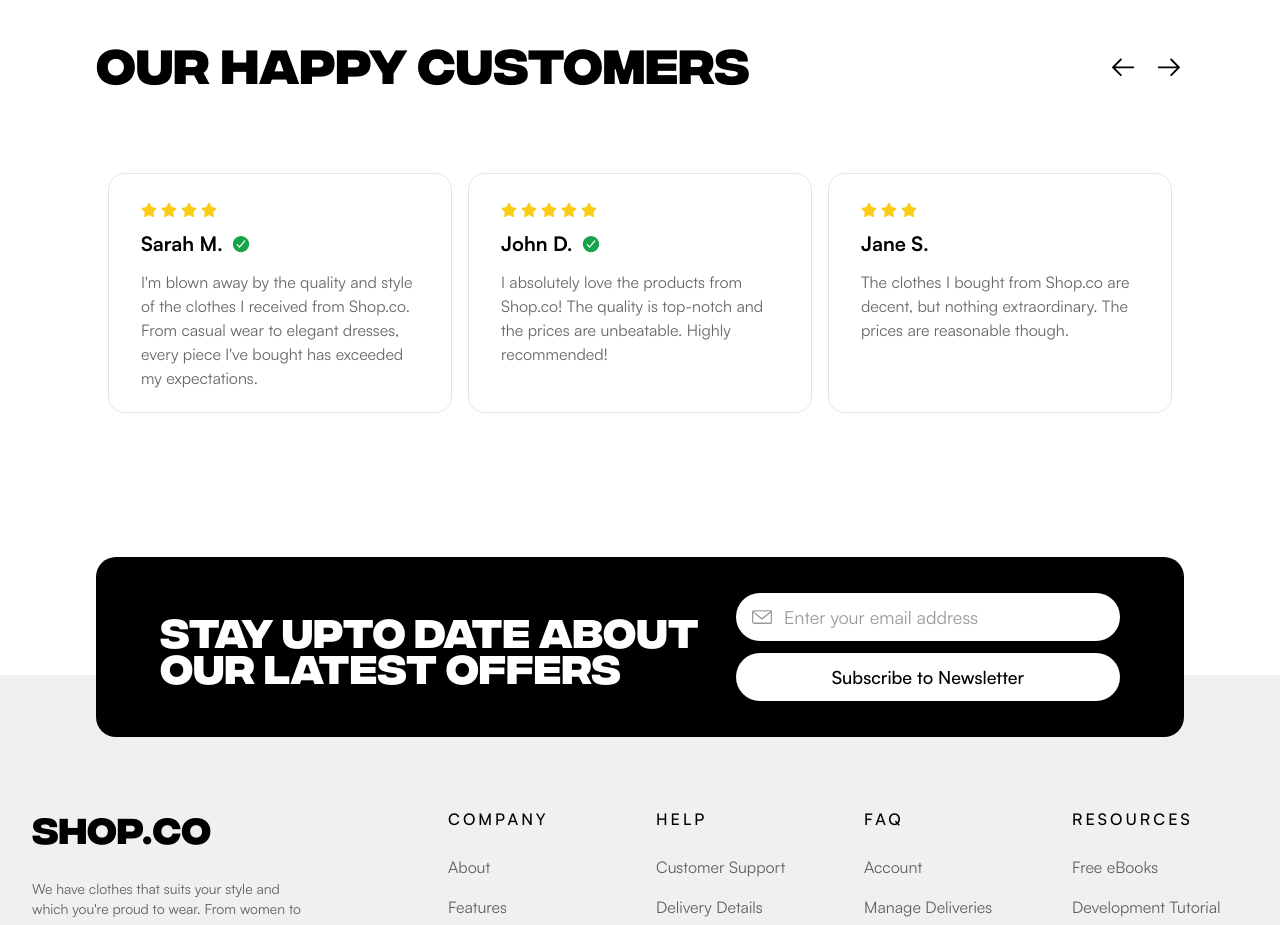
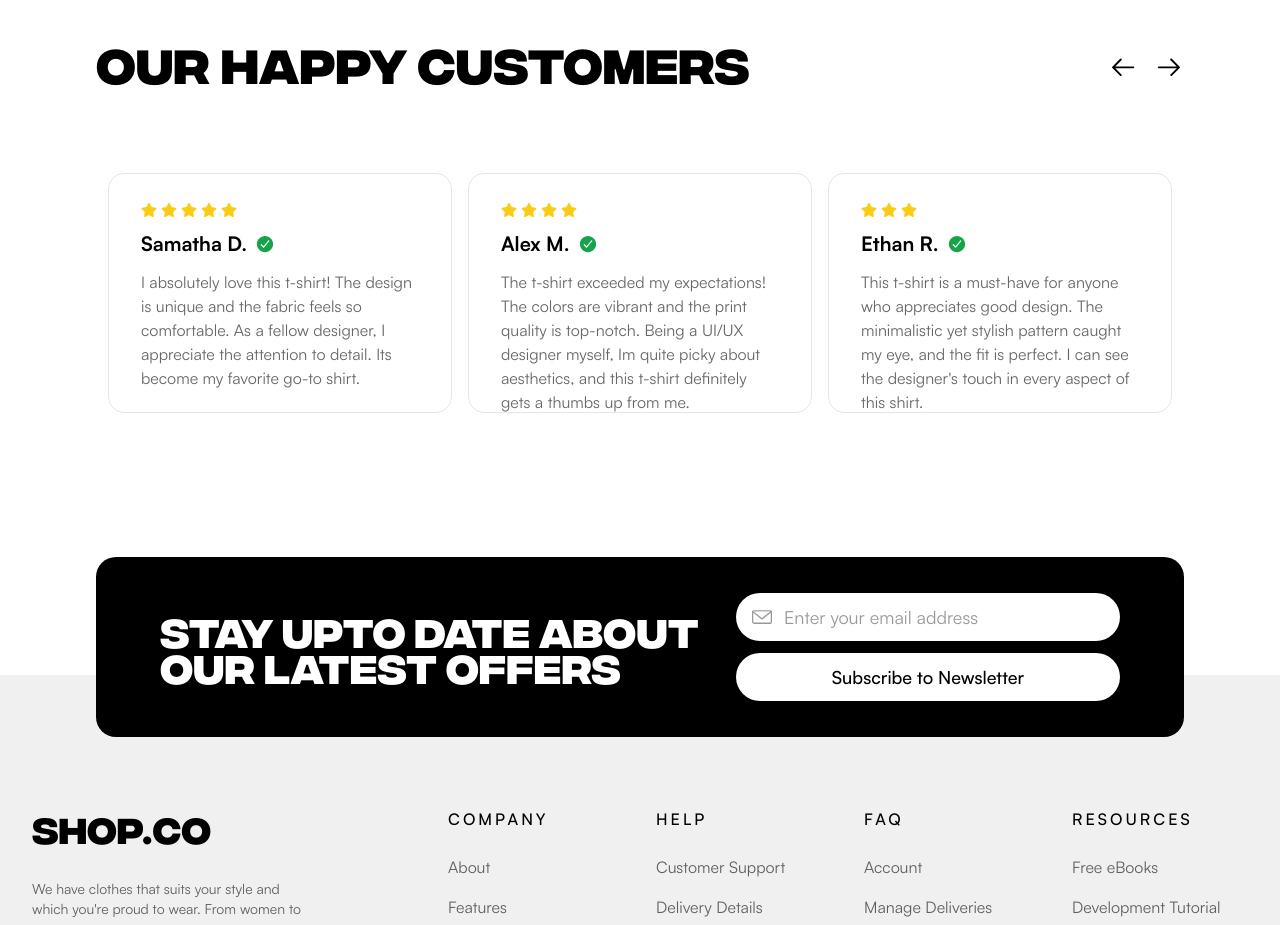
Before and after one commit to WebDev-MAP/E-Commerce, a React (Vite) app: page / in a window 1280 px wide. Shown: the part 3180-4105 px from the top of the page. Built offline with nearby package versions, Linux system fonts and the light colour scheme.

Commit message:
fixed key error

```diff
--- a/src/components/CustomerReviews.jsx
+++ b/src/components/CustomerReviews.jsx
@@ -76,13 +76,13 @@ function CustomerReviews() {
           {reviews.map((review) => {
             // stars
 
-            const sterne = [...Array(review.stars)].map((index) => {
+            const sterne = [...Array(review.stars)].map((star, index) => {
               return <FaStar key={index} className="mr-1 text-yellow-400" />
             })
 
             // cardcomponent
             return (
-              <div key={review.id}>
+              <li key={review.id}>
                 <div className="mx-2  mb-16 mt-10 flex h-[240px] flex-col items-start space-y-3  rounded-2xl border border-black/10 px-8 pt-7 font-satoshi_regular text-base">
                   <div className="flex">{sterne}</div>
                   <div className="flex items-center">
@@ -95,9 +95,9 @@ function CustomerReviews() {
                       )}
                     </div>
                   </div>
-                  <p className="  opacity-60">{review.review}</p>
+                  <p className=" opacity-60">{review.review}</p>
                 </div>
-              </div>
+              </li>
             )
           })}
         </Slider>
--- a/src/data/reviews.js
+++ b/src/data/reviews.js
@@ -1,46 +1,4 @@
 export const reviews = [
-  {
-    stars: 4,
-    firstname: 'Sarah',
-    lastname: 'Meier',
-    review: `I'm blown away by the quality and style of the clothes I received from Shop.co. From casual wear to elegant dresses, every piece I've bought has exceeded my expectations.`,
-    verified: true,
-  },
-  {
-    stars: 5,
-
-    review:
-      'I absolutely love the products from Shop.co! The quality is top-notch and the prices are unbeatable. Highly recommended!',
-    verified: true,
-    firstname: 'John',
-    lastname: 'Doe',
-  },
-  {
-    stars: 3,
-
-    review:
-      'The clothes I bought from Shop.co are decent, but nothing extraordinary. The prices are reasonable though.',
-    verified: false,
-    firstname: 'Jane',
-    lastname: 'Smith',
-  },
-  {
-    stars: 5,
-
-    review:
-      'Shop.co has the best selection of clothes. I always find something I love!',
-    verified: true,
-    firstname: 'Alex',
-    lastname: 'Johnson',
-  },
-  {
-    stars: 4,
-
-    review: `I'm a loyal customer of Shop.co. The quality and variety of their products are unmatched.`,
-    verified: true,
-    firstname: 'Emily',
-    lastname: 'Brown',
-  },
   {
     id: 1,
     productId: 139434,
@@ -125,4 +83,51 @@ export const reviews = [
     lastname: 'H',
     datePosted: 'August 19, 2023',
   },
+  {
+    id: 8,
+    stars: 4,
+    firstname: 'Sarah',
+    lastname: 'Meier',
+    review: `I'm blown away by the quality and style of the clothes I received from Shop.co. From casual wear to elegant dresses, every piece I've bought has exceeded my expectations.`,
+    verified: true,
+  },
+  {
+    id: 9,
+    stars: 5,
+
+    review:
+      'I absolutely love the products from Shop.co! The quality is top-notch and the prices are unbeatable. Highly recommended!',
+    verified: true,
+    firstname: 'John',
+    lastname: 'Doe',
+  },
+  {
+    id: 10,
+    stars: 3,
+
+    review:
+      'The clothes I bought from Shop.co are decent, but nothing extraordinary. The prices are reasonable though.',
+    verified: false,
+    firstname: 'Jane',
+    lastname: 'Smith',
+  },
+  {
+    id: 11,
+    stars: 5,
+
+    review:
+      'Shop.co has the best selection of clothes. I always find something I love!',
+    verified: true,
+    firstname: 'Alex',
+    lastname: 'Johnson',
+  },
+  {
+    id: 12,
+    stars: 4,
+
+    review: `I'm a loyal customer of Shop.co. The quality and variety of their products are unmatched.`,
+    verified: true,
+    firstname: 'Emily',
+    lastname: 'Brown',
+  },
 ]
```
Lines whose indentation alone changed are shown as unchanged.
